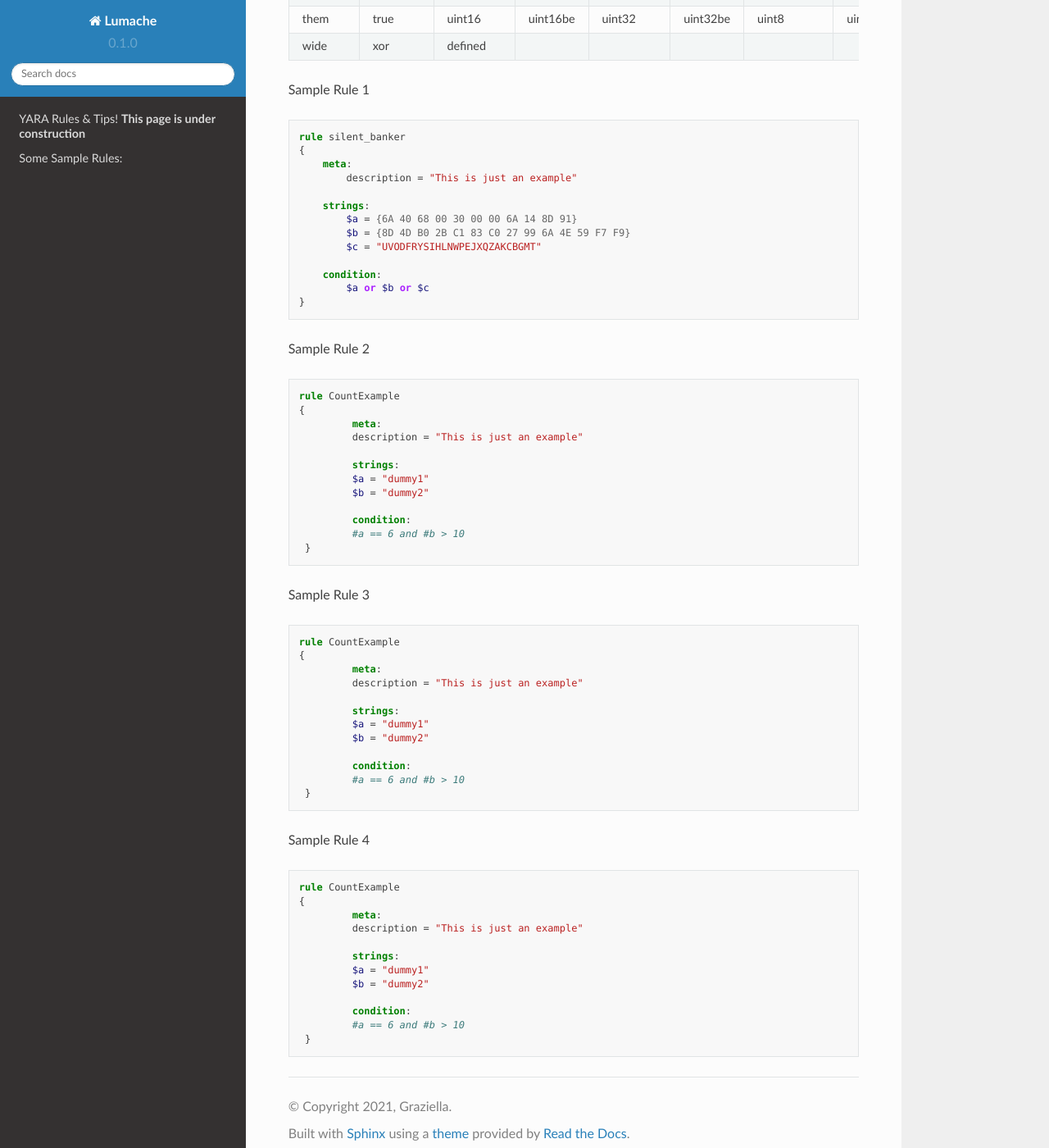
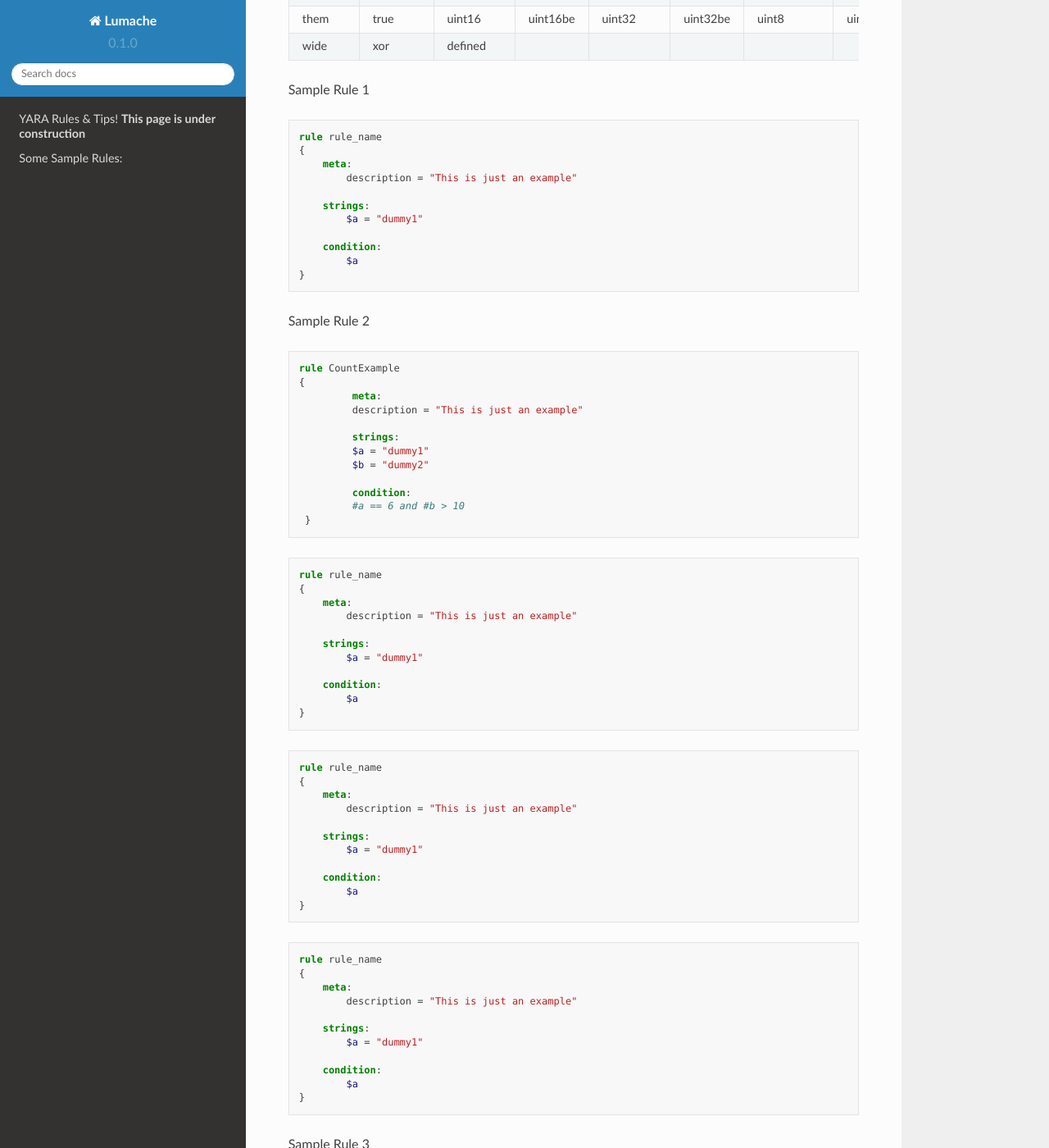
Before and after one commit to TPSWizard/YARA-Post-Inbox, a Sphinx documentation site: the page built from docs/source/index.rst, in a window 1280 px wide and 1400 px high, scrolled down 1265 px. Shown: the whole window at 82% size. Built offline with Sphinx 7.4.7 and the Read the Docs theme 2.0.0, drawn with Linux system fonts in a browser that asks for light colours.

Commit message:
Update index.rst

```diff
--- a/docs/source/index.rst
+++ b/docs/source/index.rst
@@ -107,18 +107,16 @@ Sample Rule 1
 .. code-block:: yara
 
 
-    rule silent_banker
+    rule rule_name
     {
         meta:
             description = "This is just an example"
 
         strings:
-            $a = {6A 40 68 00 30 00 00 6A 14 8D 91}
-            $b = {8D 4D B0 2B C1 83 C0 27 99 6A 4E 59 F7 F9}
-            $c = "UVODFRYSIHLNWPEJXQZAKCBGMT"
+            $a = "dummy1"
 
         condition:
-            $a or $b or $c
+            $a
     }
 
 
@@ -138,6 +136,65 @@ Sample Rule 2
             condition:
             #a == 6 and #b > 10
     }
+
+
+
+
+
+.. code-block:: yara
+
+
+    rule rule_name
+    {
+        meta:
+            description = "This is just an example"
+
+        strings:
+            $a = "dummy1"
+
+        condition:
+            $a
+    }
+
+
+
+
+.. code-block:: yara
+
+
+    rule rule_name
+    {
+        meta:
+            description = "This is just an example"
+
+        strings:
+            $a = "dummy1"
+
+        condition:
+            $a
+    }
+
+
+
+
+
+.. code-block:: yara
+
+
+    rule rule_name
+    {
+        meta:
+            description = "This is just an example"
+
+        strings:
+            $a = "dummy1"
+
+        condition:
+            $a
+    }
+
+
+
 
 Sample Rule 3
 
```
